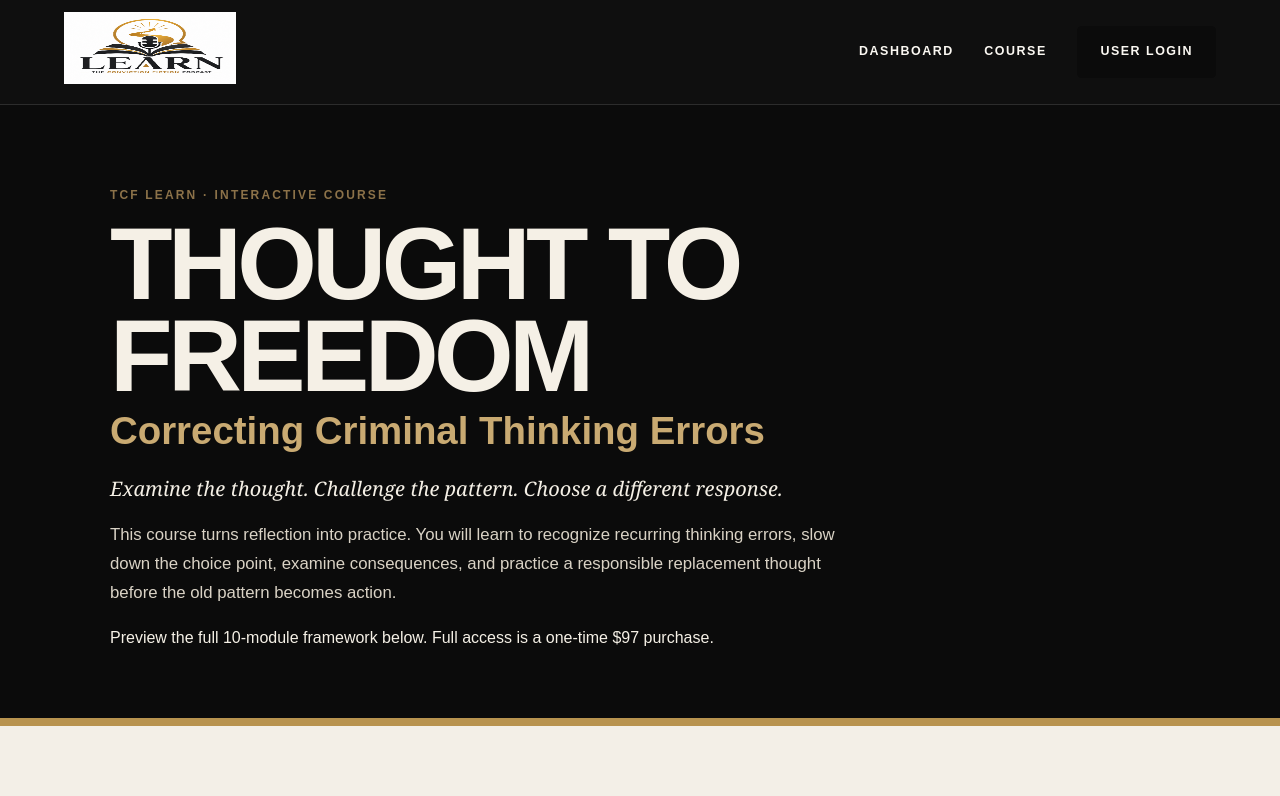
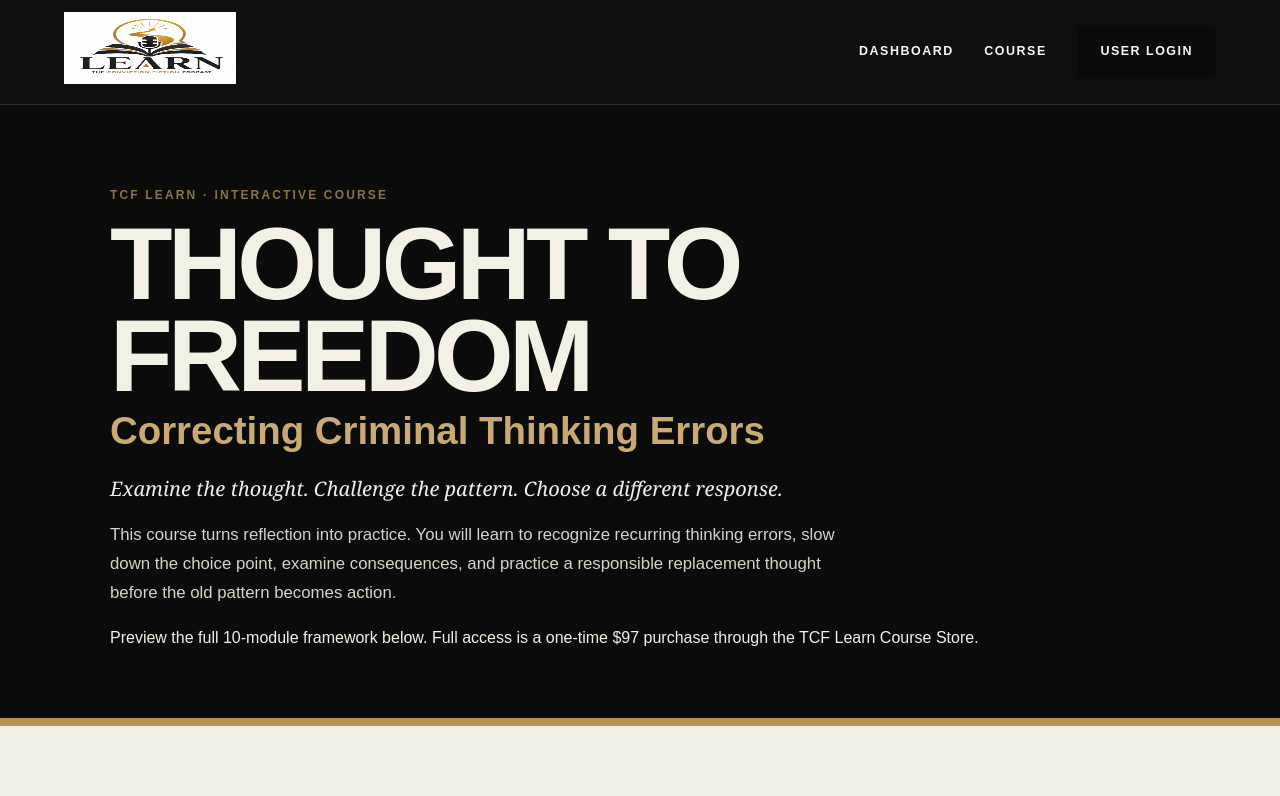
Before and after one commit to riversantoine93-dotcom/TCF-Learn, a Next.js app: page /course/thought-to-freedom in a window 1280 px wide. Shown: the top 796 px of the page. Built offline with nearby package versions, Linux system fonts and the light colour scheme; no server answers.

Commit message:
feat: route Thought to Freedom purchases to dashboard store

```diff
--- a/app/course/thought-to-freedom/page.tsx
+++ b/app/course/thought-to-freedom/page.tsx
@@ -4,7 +4,6 @@
 import Link from "next/link";
 import Header from "@/components/Header";
 import ProgressBar from "@/components/ProgressBar";
-import CoursePurchaseOptions from "@/components/CoursePurchaseOptions";
 import { useAuth } from "@/components/AuthProvider";
 import { thoughtToFreedomCourse } from "@/lib/courses/thought-to-freedom";
 import { loadCloudProgress, loadLocalProgress, ProgressData } from "@/lib/progress";
@@ -35,9 +34,9 @@
   const orientationDone = Boolean(progress.orientationComplete);
 
   return <main className="ttf-shell"><Header/>
-    <section className="ttf-hero"><div className="shell"><span className="eyebrow">TCF LEARN · INTERACTIVE COURSE</span><h1>Thought to Freedom</h1><h2>Correcting Criminal Thinking Errors</h2><p className="ttf-tagline">Examine the thought. Challenge the pattern. Choose a different response.</p><p className="ttf-intro">This course turns reflection into practice. You will learn to recognize recurring thinking errors, slow down the choice point, examine consequences, and practice a responsible replacement thought before the old pattern becomes action.</p>{enrolled&&completedLessons > 0 && <div className="ttf-progress"><div><strong>{percent}% complete</strong><span>{completedLessons} of 30 lessons</span></div><ProgressBar value={percent}/></div>}{enrolled&&<Link className="button" href={orientationDone ? "/course/thought-to-freedom/module-1" : "/course/thought-to-freedom/orientation"}>{orientationDone ? (completedLessons ? "Continue Course" : "Begin Module 1") : "Start Orientation"} →</Link>}{!checking&&!enrolled&&<div className="notice">Preview the full 10-module framework below. Full access is a one-time $97 purchase.</div>}</div></section>
+    <section className="ttf-hero"><div className="shell"><span className="eyebrow">TCF LEARN · INTERACTIVE COURSE</span><h1>Thought to Freedom</h1><h2>Correcting Criminal Thinking Errors</h2><p className="ttf-tagline">Examine the thought. Challenge the pattern. Choose a different response.</p><p className="ttf-intro">This course turns reflection into practice. You will learn to recognize recurring thinking errors, slow down the choice point, examine consequences, and practice a responsible replacement thought before the old pattern becomes action.</p>{enrolled&&completedLessons > 0 && <div className="ttf-progress"><div><strong>{percent}% complete</strong><span>{completedLessons} of 30 lessons</span></div><ProgressBar value={percent}/></div>}{enrolled&&<Link className="button" href={orientationDone ? "/course/thought-to-freedom/module-1" : "/course/thought-to-freedom/orientation"}>{orientationDone ? (completedLessons ? "Continue Course" : "Begin Module 1") : "Start Orientation"} →</Link>}{!checking&&!enrolled&&<div className="notice">Preview the full 10-module framework below. Full access is a one-time $97 purchase through the TCF Learn Course Store.</div>}</div></section>
     <section className="shell ttf-about"><div><span className="eyebrow">BEFORE THE ACTION COMES THE THOUGHT</span><h2>Correct the pattern earlier.</h2></div><div><p>The working chain is <strong>Thought → Choice → Action → Consequence.</strong> Thought to Freedom is built around a five-step practice: <strong>Recognize → Examine → Interrupt → Replace → Practice.</strong></p><p>Antoine Rivers developed this course from lessons he studied and applied while incarcerated, including his study of criminal-thinking work by Dr. Stanton Samenow and Dr. Samuel Yochelson. The instruction is presented through Antoine's lived experience and the TCF Learn framework and does not claim endorsement by those scholars.</p></div></section>
     <section className="shell ttf-module-list"><div className="ttf-section-heading"><span className="eyebrow">10 THINKING ERRORS · 30 CORE LESSONS</span><h2>Course Framework</h2></div>{thoughtToFreedomCourse.modules.map((module) => { const previousDone = enrolled && (module.number === 1 ? orientationDone : Boolean(progress[lessonKey(module.number - 1, 3)])); const count = module.lessons.filter((lesson) => Boolean(progress[lessonKey(module.number, lesson.number)])).length; return <article className="ttf-module-card" key={module.slug}><div className="ttf-module-number">{String(module.number).padStart(2, "0")}</div><div className="ttf-module-copy"><span>{enrolled?`${count}/3 lessons complete`:"Course preview"}</span><h3>{module.title}</h3><p className="ttf-core-question">{module.coreQuestion}</p><p>{module.keyIdea}</p></div>{previousDone ? <Link className="button secondary" href={`/course/thought-to-freedom/${module.slug}`}>{count ? "Continue" : "Begin"}</Link> : <span className="locked-pill">{enrolled?"🔒 Locked":"Preview"}</span>}</article>; })}</section>
-    {!checking&&!enrolled&&<section className="shell" style={{paddingBottom:"64px"}}><h2 style={{textAlign:"center"}}>Choose your access</h2><p style={{textAlign:"center"}}>Buy Thought to Freedom by itself, or save $48.50 by unlocking both TCF Learn courses together.</p><CoursePurchaseOptions course="thought-to-freedom"/></section>}
+    {!checking&&!enrolled&&<section className="shell" style={{paddingBottom:"64px",textAlign:"center"}}><h2>Ready to enroll?</h2><p>Purchase Thought to Freedom by itself for $97, or choose the $145.50 two-course bundle in the central TCF Learn Course Store.</p><Link className="button" href="/dashboard#purchase-center">View Course Store & Pricing</Link></section>}
   </main>;
 }
```
